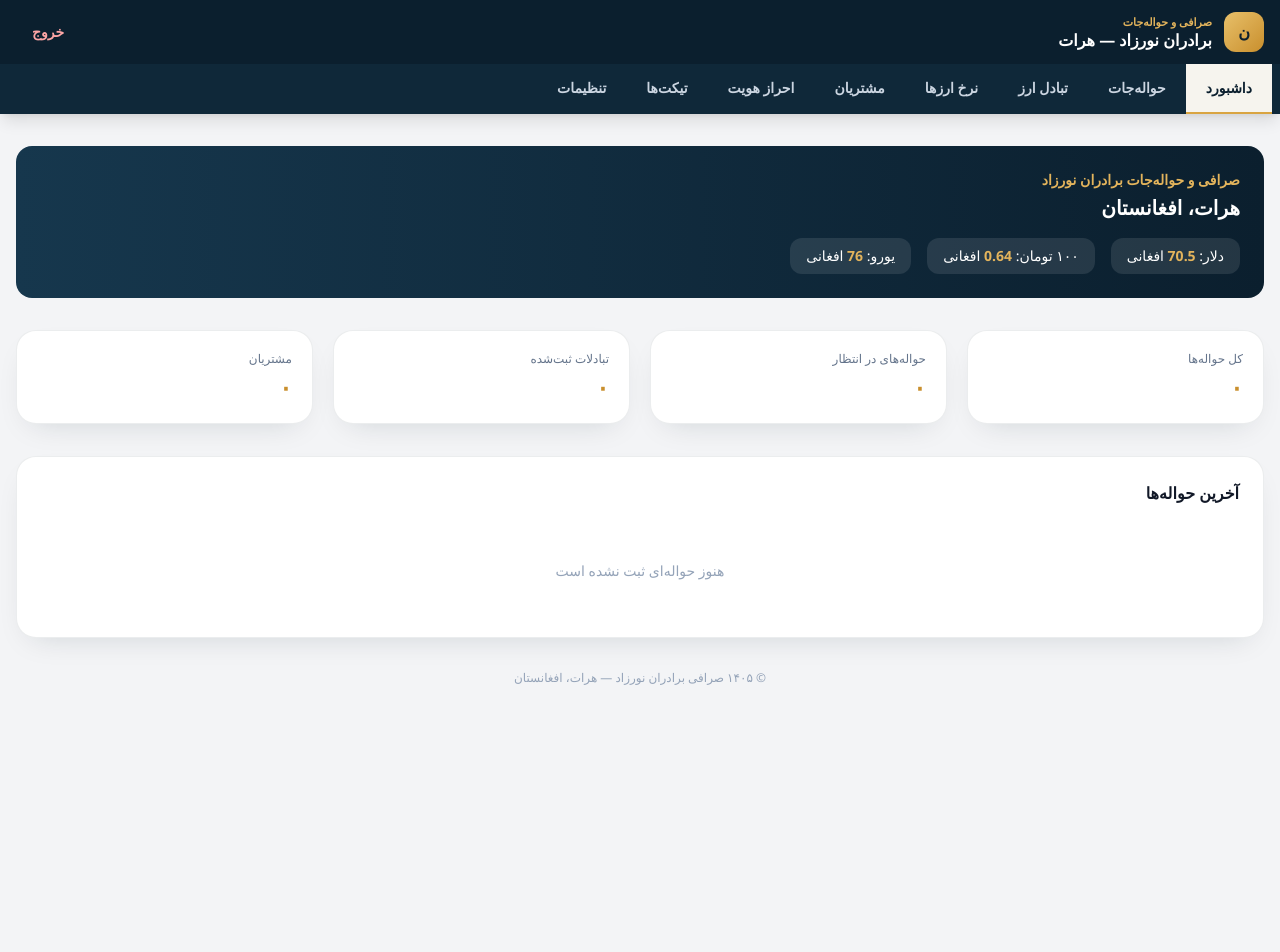
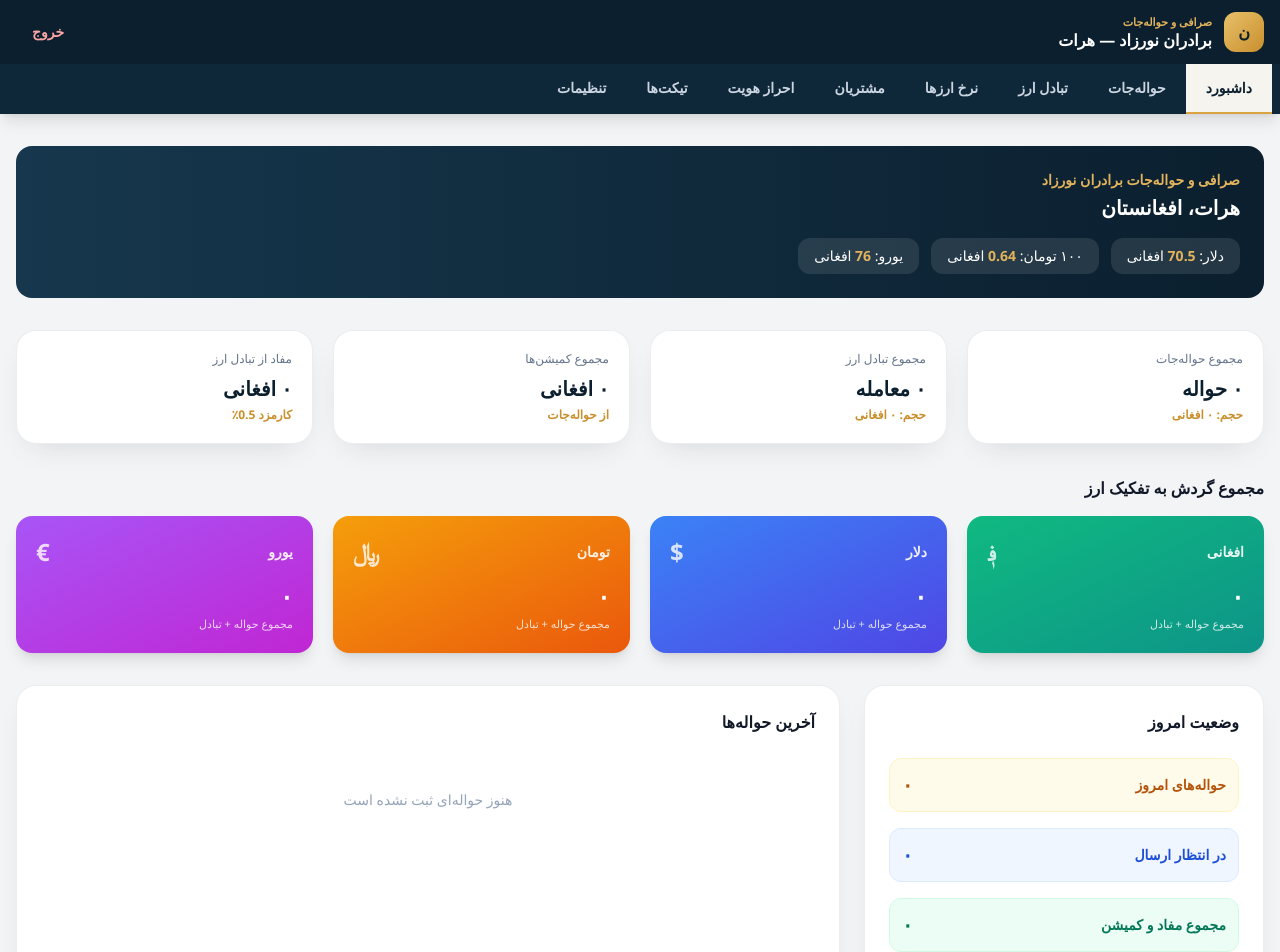
Before and after one commit to nasirahmadrahmati19-hue/exchange-admin, a Next.js app: page /dashboard in a window 1280 px wide. Shown: the top 952 px of the page. Before the commit the page ends 800 px from the top, so only its background shows below. Built offline with nearby package versions, Linux system fonts and the light colour scheme; sample sign-in values are in the browser's storage; a small style sheet from the web is missing.

Commit message:
Refactor DashboardPage state and data handling

```diff
--- a/app/dashboard/page.tsx
+++ b/app/dashboard/page.tsx
@@ -3,66 +3,172 @@
 import { useEffect, useState } from "react";
 
 export default function DashboardPage() {
-  const [stats, setStats] = useState({ hawala: 0, pending: 0, trades: 0, users: 0 });
-  const [hawala, setHawala] = useState<any[]>([]);
-  const [rates, setRates] = useState({ usd: "70.5", eur: "76", toman: "0.64" });
+  const [d, setD] = useState({
+    hawalaCount: 0,
+    hawalaVolume: 0,
+    tradeCount: 0,
+    tradeVolume: 0,
+    totalFee: 0,
+    tradeProfit: 0,
+    pending: 0,
+    today: 0,
+    cur: { "افغانی": 0, "دلار": 0, "تومان": 0, "یورو": 0 } as Record<string, number>,
+    rates: { usd: "70.5", eur: "76", toman: "0.64" },
+    commission: "0.5",
+    latest: [] as any[],
+  });
 
   useEffect(() => {
     try {
       const h = JSON.parse(localStorage.getItem("db_hawala") || "[]");
       const t = JSON.parse(localStorage.getItem("db_trades") || "[]");
-      const u = JSON.parse(localStorage.getItem("db_users") || "[]");
+      let rates = { usd: "70.5", eur: "76", toman: "0.64" };
       const r = localStorage.getItem("db_rates");
-      if (r) setRates({ ...rates, ...JSON.parse(r) });
-      setStats({
-        hawala: h.length,
-        pending: h.filter((x: any) => x.status === "در انتظار").length,
-        trades: t.length,
-        users: u.length
+      if (r) rates = { ...rates, ...JSON.parse(r) };
+      let commission = "0.5";
+      const s = localStorage.getItem("db_settings");
+      if (s) {
+        const p = JSON.parse(s);
+        if (p && p.commission) commission = p.commission;
+      }
+
+      const toAFN = (amount: number, cur: string) => {
+        if (cur === "تومان") return (amount / 1000) * Number(rates.toman);
+        if (cur === "دلار") return amount * Number(rates.usd);
+        if (cur === "یورو") return amount * Number(rates.eur);
+        return amount;
+      };
+
+      const curSum: Record<string, number> = { "افغانی": 0, "دلار": 0, "تومان": 0, "یورو": 0 };
+      let hawalaVolume = 0;
+      let totalFee = 0;
+      let pending = 0;
+      let today = 0;
+      const todayStr = new Date().toLocaleDateString("fa-IR");
+
+      h.forEach((x: any) => {
+        hawalaVolume += toAFN(Number(x.amount || 0), x.payCur);
+        totalFee += Number(x.fee || 0);
+        if (curSum[x.payCur] !== undefined) curSum[x.payCur] += Number(x.amount || 0);
+        if (curSum[x.getCur] !== undefined) curSum[x.getCur] += Number(x.result || 0);
+        if (x.status === "در انتظار") pending++;
+        if (x.date === todayStr) today++;
       });
-      setHawala(h.slice(0, 4));
+
+      let tradeVolume = 0;
+      let tradeProfit = 0;
+      t.forEach((x: any) => {
+        const v = Number(x.afnValue || 0);
+        tradeVolume += v;
+        tradeProfit += v * (Number(commission) / 100);
+        if (curSum[x.currency] !== undefined) curSum[x.currency] += Number(x.amount || 0);
+      });
+
+      setD({
+        hawalaCount: h.length,
+        hawalaVolume,
+        tradeCount: t.length,
+        tradeVolume,
+        totalFee,
+        tradeProfit,
+        pending,
+        today,
+        cur: curSum,
+        rates,
+        commission,
+        latest: h.slice(0, 4),
+      });
     } catch {}
   }, []);
 
-  const fa = (n: number) => n.toLocaleString("fa-IR");
+  const fa = (n: number) => n.toLocaleString("fa-IR", { maximumFractionDigits: 0 });
+
+  const summary = [
+    { t: "مجموع حواله‌جات", v: fa(d.hawalaCount) + " حواله", sub: "حجم: " + fa(d.hawalaVolume) + " افغانی" },
+    { t: "مجموع تبادل ارز", v: fa(d.tradeCount) + " معامله", sub: "حجم: " + fa(d.tradeVolume) + " افغانی" },
+    { t: "مجموع کمیشن‌ها", v: fa(d.totalFee) + " افغانی", sub: "از حواله‌جات" },
+    { t: "مفاد از تبادل ارز", v: fa(d.tradeProfit) + " افغانی", sub: "کارمزد " + d.commission + "٪" },
+  ];
+
+  const currencies = [
+    { name: "افغانی", symbol: "؋", color: "from-emerald-500 to-teal-600" },
+    { name: "دلار", symbol: "$", color: "from-blue-500 to-indigo-600" },
+    { name: "تومان", symbol: "﷼", color: "from-amber-500 to-orange-600" },
+    { name: "یورو", symbol: "€", color: "from-purple-500 to-fuchsia-600" },
+  ];
 
   return (
     <div className="space-y-8">
+      {/* بنر نرخ روز */}
       <div className="rounded-2xl bg-gradient-to-l from-[#0b1f2e] to-[#16374d] text-white p-6">
         <p className="text-[#e3b45c] text-sm font-bold">صرافی و حواله‌جات برادران نورزاد</p>
         <h2 className="text-xl font-extrabold mt-1">هرات، افغانستان</h2>
-        <div className="flex flex-wrap gap-4 mt-4 text-sm">
-          <span className="bg-white/10 rounded-xl px-4 py-2">دلار: <b className="text-[#e3b45c]">{rates.usd}</b> افغانی</span>
-          <span className="bg-white/10 rounded-xl px-4 py-2">۱۰۰ تومان: <b className="text-[#e3b45c]">{rates.toman}</b> افغانی</span>
-          <span className="bg-white/10 rounded-xl px-4 py-2">یورو: <b className="text-[#e3b45c]">{rates.eur}</b> افغانی</span>
+        <div className="flex flex-wrap gap-3 mt-4 text-sm">
+          <span className="bg-white/10 rounded-xl px-4 py-2">دلار: <b className="text-[#e3b45c]">{d.rates.usd}</b> افغانی</span>
+          <span className="bg-white/10 rounded-xl px-4 py-2">۱۰۰ تومان: <b className="text-[#e3b45c]">{d.rates.toman}</b> افغانی</span>
+          <span className="bg-white/10 rounded-xl px-4 py-2">یورو: <b className="text-[#e3b45c]">{d.rates.eur}</b> افغانی</span>
         </div>
       </div>
 
+      {/* کارت‌های خلاصه کسب‌وکار */}
       <div className="grid grid-cols-1 sm:grid-cols-2 lg:grid-cols-4 gap-5">
-        {[
-          { t: "کل حواله‌ها", v: fa(stats.hawala) },
-          { t: "حواله‌های در انتظار", v: fa(stats.pending) },
-          { t: "تبادلات ثبت‌شده", v: fa(stats.trades) },
-          { t: "مشتریان", v: fa(stats.users) },
-        ].map(s => (
+        {summary.map(s => (
           <div key={s.t} className="card p-5">
-            <p className="text-slate-500 text-xs mb-1">{s.t}</p>
-            <p className="text-2xl font-extrabold text-[#c98f2d]">{s.v}</p>
+            <p className="text-slate-500 text-xs mb-2">{s.t}</p>
+            <p className="text-xl font-extrabold text-[#0b1f2e]">{s.v}</p>
+            <p className="text-xs text-[#c98f2d] font-bold mt-1">{s.sub}</p>
           </div>
         ))}
       </div>
 
+      {/* مستطیل‌های جداگانه مجموع به تفکیک ارز */}
+      <div>
+        <h3 className="font-extrabold mb-4">مجموع گردش به تفکیک ارز</h3>
+        <div className="grid grid-cols-1 sm:grid-cols-2 lg:grid-cols-4 gap-5">
+          {currencies.map(c => (
+            <div key={c.name} className={`rounded-2xl bg-gradient-to-br ${c.color} p-5 text-white shadow-lg`}>
+              <div className="flex items-center justify-between">
+                <span className="text-sm font-bold opacity-90">{c.name}</span>
+                <span className="text-2xl font-extrabold opacity-80">{c.symbol}</span>
+              </div>
+              <p className="text-2xl font-extrabold mt-3">{fa(d.cur[c.name] || 0)}</p>
+              <p className="text-[11px] opacity-80 mt-1">مجموع حواله + تبادل</p>
+            </div>
+          ))}
+        </div>
+      </div>
+
+      {/* آمار امروز + آخرین حواله‌ها */}
+      <div className="grid grid-cols-1 lg:grid-cols-3 gap-6">
         <div className="card p-6">
+          <h3 className="font-extrabold mb-6">وضعیت امروز</h3>
+          <div className="space-y-4">
+            <div className="flex items-center justify-between p-3 rounded-xl bg-amber-50 border border-amber-100">
+              <span className="text-sm font-bold text-amber-700">حواله‌های امروز</span>
+              <span className="text-xl font-extrabold text-amber-700">{fa(d.today)}</span>
+            </div>
+            <div className="flex items-center justify-between p-3 rounded-xl bg-blue-50 border border-blue-100">
+              <span className="text-sm font-bold text-blue-700">در انتظار ارسال</span>
+              <span className="text-xl font-extrabold text-blue-700">{fa(d.pending)}</span>
+            </div>
+            <div className="flex items-center justify-between p-3 rounded-xl bg-emerald-50 border border-emerald-100">
+              <span className="text-sm font-bold text-emerald-700">مجموع مفاد و کمیشن</span>
+              <span className="text-xl font-extrabold text-emerald-700">{fa(d.totalFee + d.tradeProfit)}</span>
+            </div>
+          </div>
+        </div>
+
+        <div className="card p-6 lg:col-span-2">
           <h3 className="font-extrabold mb-6">آخرین حواله‌ها</h3>
-        {hawala.length === 0 ? (
+          {d.latest.length === 0 ? (
             <p className="text-sm text-slate-400 text-center py-8">هنوز حواله‌ای ثبت نشده است</p>
           ) : (
             <div className="space-y-3">
-            {hawala.map(h => (
+              {d.latest.map(h => (
                 <div key={h.id} className="flex items-center justify-between p-3 rounded-xl border border-slate-100">
                   <div className="flex items-center gap-3">
                     <div className="w-10 h-10 rounded-xl bg-[#0b1f2e] text-[#e3b45c] flex items-center justify-center font-bold text-sm">
-                    {h.sender?.charAt(0)}
+                      {h.sender ? h.sender.charAt(0) : "-"}
                     </div>
                     <div>
                       <p className="font-bold text-sm">{h.sender} ← {h.receiver}</p>
@@ -79,5 +185,6 @@ export default function DashboardPage() {
           )}
         </div>
       </div>
+    </div>
   );
 }
```
Lines whose indentation alone changed are shown as unchanged.
